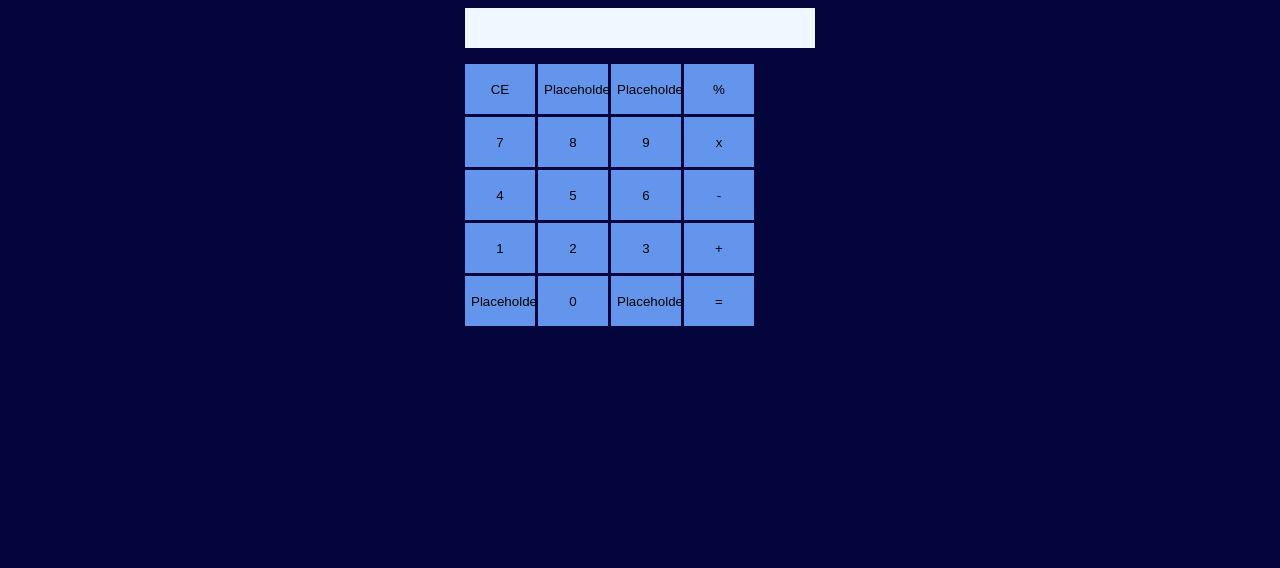
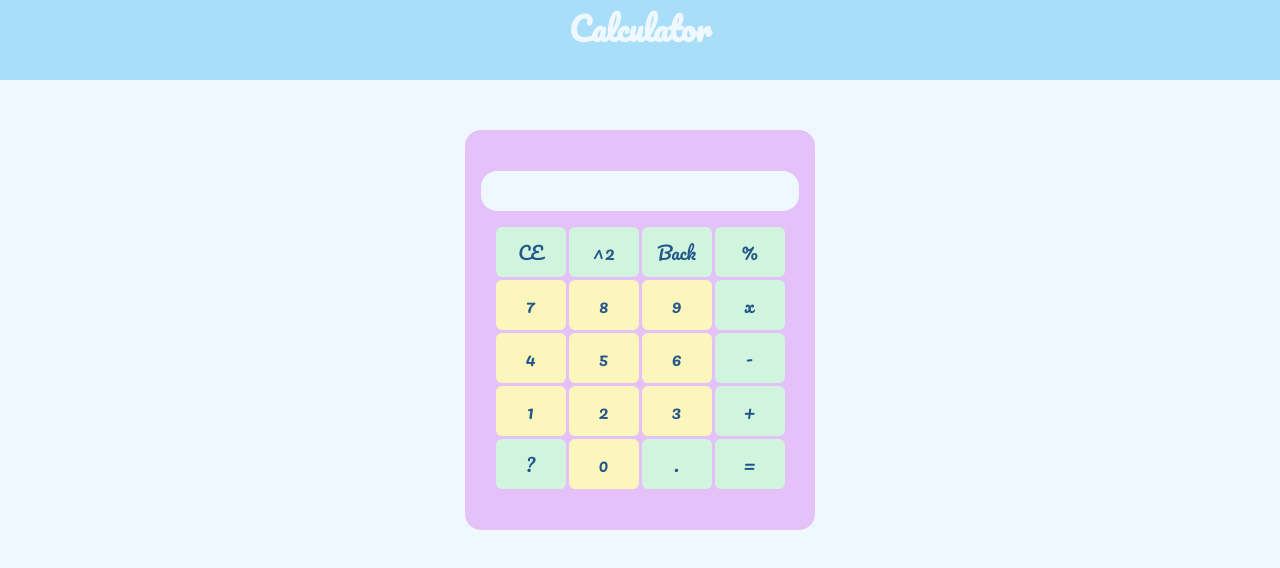
Before and after one commit to GabyAM/odin-calculator, a plain HTML site: page index.html in a window 1280 px wide. Drawn offline with Linux system fonts and the light colour scheme.

Commit message:
styles ui, fix bugs and add buttons
adds two new buttons: power and dot, with the dot button the user can operate with float numbers.

```diff
--- a/index.html
+++ b/index.html
@@ -7,12 +7,15 @@
     <link rel="stylesheet" href="main.css">
 </head>
 <body>
+    <header>
+        <h1>Calculator</h1>
+    </header>
     <div class="calculator">
         <div class="display"></div>
         <div class="buttons">
             <button class="calc-button clear">CE</button>
-            <button class="calc-button">Placeholder</button>
-            <button class="calc-button">Placeholder</button>
+            <button class="calc-button power"> ^2 </button>
+            <button class="calc-button backspace">Back</button>
             <button class="calc-button operator"> % </button>
             <button class="calc-button number">7</button>
             <button class="calc-button number">8</button>
@@ -26,9 +29,9 @@
             <button class="calc-button number">2</button>
             <button class="calc-button number">3</button>
             <button class="calc-button operator"> + </button>
-            <button class="calc-button">Placeholder</button>
+            <button class="calc-button">?</button>
             <button class="calc-button number">0</button>
-            <button class="calc-button">Placeholder</button>
+            <button class="calc-button dot">.</button>
             <button class="calc-button equal">=</button>
         </div>
     </div>
--- a/index.js
+++ b/index.js
@@ -21,6 +21,10 @@ function display(input) {
     $display.textContent = input
 }
 
+function isFloat () {
+
+}
+
 function init() {
     let operation = '';
     let lastInput = '';
@@ -32,7 +36,7 @@ function init() {
     })
     const $operatorButtons = document.querySelectorAll('.calc-button.operator');
     $operatorButtons.forEach(button => button.onclick = () => {
-        if (!isNaN(lastInput)) {
+        if (!isNaN(lastInput) && lastInput !== '') {
             if(operation.includes(' ')) {
                 operation = getResultFromOperation(operation)
             }
@@ -41,12 +45,26 @@ function init() {
             display(operation)
         }
     })
+
+    const $dotButton = document.querySelector('.calc-button.dot');
+    $dotButton.onclick = () => {
+        if (!isNaN(lastInput) && !operation.includes('.')) {
+            operation += '.'
+            lastInput = '.'
+            display(operation)
+        }
+    }
     const $equalButton = document.querySelector('.calc-button.equal');
     $equalButton.onclick = () => {
-        if(Number(lastInput) !== NaN){
+        if(!isNaN(lastInput) && /\+|-|%|x/.test(operation)){
             const result = getResultFromOperation(operation);
-            display(result)
-            if(result === 'NOOOOOOO') operation = ''
+            operation = result
+            display(result.toString().slice(0, 7))
+            if(result === 'NOOOOOOO') {
+                operation = ''
+                document.querySelector('body').style.backgroundColor = 'red'
+                document.querySelectorAll('.calc-button').forEach(button => button.style.backgroundColor = 'orange')
+            }
         }
     }
     const $clearButton = document.querySelector('.calc-button.clear');
@@ -55,6 +73,21 @@ function init() {
         lastInput = '';
         display('');
     }
+
+    const $backspaceButton = document.querySelector('.calc-button.backspace');
+    $backspaceButton.onclick = () => {
+        operation = operation.slice(0, -1);
+        lastInput = operation[operation.length - 1]
+        display(operation)
+    }
+
+    const $powerButton = document.querySelector('.calc-button.power');
+    $powerButton.onclick = () => {
+        if(!isNaN(lastInput) && lastInput !== '') {
+            operation = Math.pow(Number(operation), 2)
+            display(operation)
+        }
+    }
 }
 
 init()
--- a/main.css
+++ b/main.css
@@ -1,33 +1,77 @@
+@import url('https://fonts.googleapis.com/css2?family=Pacifico&display=swap');
+
+* {
+    margin: 0%;
+    padding: 0%;
+    font-family: 'Pacifico', cursive;
+}
+
 body {
-    background-color: rgb(5, 5, 62);
+    background-color: aliceblue;
     display: flex;
+    flex-wrap: wrap;
+}
+
+header {
+    width: 100%;
+    background-color: #A9DEF9;
+    text-align: center;
+    height: 80px;
+}
+
+h1, h3, button {
+    color: aliceblue;
 }
 
 .calculator {
+    background-color: #e4c1f9;
     margin: auto;
+    margin-top: 50px;
     display: flex;
     flex-basis: 350px;
+    height: 400px;
     flex-direction: column;
+    text-align: center;
+    align-items: center;
+    justify-content: center;
     gap: 16px;
+    border-radius: 16px;
 }
 
 .display {
     height: 40px;
+    width: 85%;
     background-color: aliceblue;
     font-size: 30px;
+    border-radius: 16px;
+    display: flex;
+    align-items: center;
+    justify-content: flex-start;
+    padding-left: 20px;
 }
 
 .buttons {
     display: flex;
     flex-wrap: wrap;
     flex-direction: row;
+    justify-content: center;
     gap: 3px;
+}
+
+button {
+    border-radius: 6px;
+    color: #235789;
+    font-size: 18px;
 }
 
 .calc-button {
     height: 50px;
     width: 70px;
-    background-color: cornflowerblue;
     text-align: center;
     border-style: none;
+    background-color: #d0f4de;
 }
+
+.calc-button.number {
+    background-color: #fcf6bd;
+}
```
